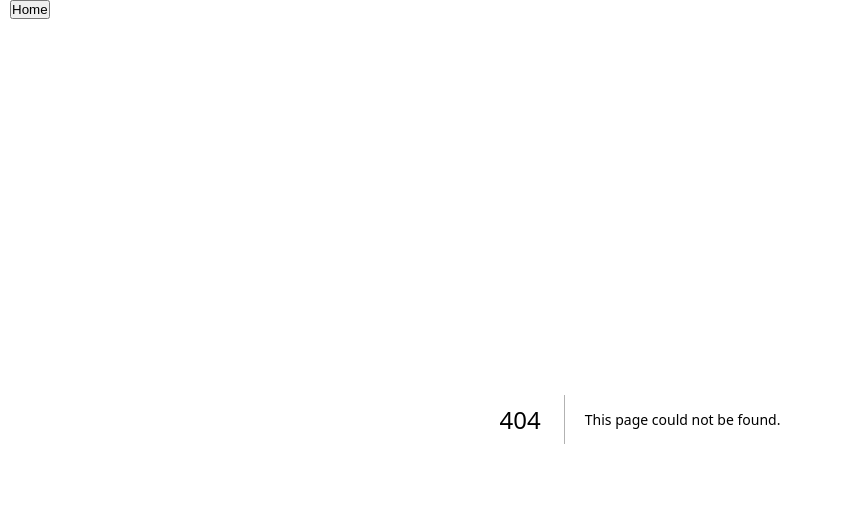
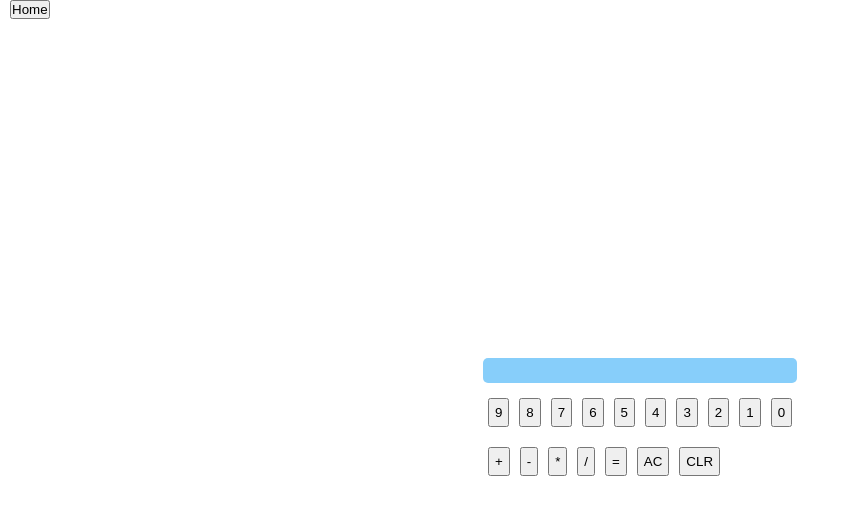
Before and after one commit to rahulUrajbhar/Frontend_UI_Projects, a Next.js app in the folder Ui_Components/: page /calculater in a window 1280 px wide. Before the commit this address had no page. Shown: the top 514 px of the page, without its empty margins (0-850 px from the left). Built offline with nearby package versions, Linux system fonts and the light colour scheme.

Commit message:
calculater

```diff
--- /dev/null
+++ b/Ui_Components/src/app/calculater/page.jsx
@@ -0,0 +1,9 @@
+import Calculater from '@/components/calculate/Calculater'
+import React from 'react'
+
+ const page = () => {
+  return (
+    <div ><Calculater/></div>
+  )
+}
+export default page
--- a/Ui_Components/src/app/globals.css
+++ b/Ui_Components/src/app/globals.css
@@ -18,3 +18,9 @@ a {
   text-decoration: none;
   color: inherit;
 }
+.parent{
+  display: flex;
+  align-items: center;
+  justify-content: center;
+  flex-wrap: wrap;
+}
--- a/Ui_Components/src/app/page.js
+++ b/Ui_Components/src/app/page.js
@@ -3,7 +3,7 @@ import "./globals.css";
 import Link from "next/link";
 export default function Home() {
   return (
-    <ul>
+    <ul className="parent">
       <li>
         <Link href={"/otpinput"}>OTP Input</Link>
       </li>
@@ -28,6 +28,9 @@ export default function Home() {
       <li>
         <Link href={"/useState"}>Use State</Link>
       </li>
+      <li>
+        <Link href={"/calculater"}>Calculater</Link>
+      </li>
     </ul>
   );
 }
--- /dev/null
+++ b/Ui_Components/src/components/calculate/Button.jsx
@@ -0,0 +1,17 @@
+
+const Button = ({ label, inputNum }) => {
+  function handelChange(label) {
+    return ()=>{inputNum(label)}
+  }
+
+  return (
+          <button
+            onClick={handelChange(label)}
+            style={{ padding: "5px", margin: "5px" }}
+          >
+            {label}
+          </button>
+  );
+};
+
+export default Button;
--- /dev/null
+++ b/Ui_Components/src/components/calculate/Calculater.jsx
@@ -0,0 +1,110 @@
+"use client";
+import React, { useState } from "react";
+import "@/components/calculate/calcutater.css";
+import Input from "@/components/calculate/Input";
+import Button from "@/components/calculate/Button";
+
+const Calculator = () => {
+  const [currentValue, setCurrentValue] = useState("");  // Tracks the number being typed
+  const [operator, setOperator] = useState("");  // Tracks the operator (+, -, *, /)
+  const [inputDis, setInputDis] = useState("");  // Display the full input string (for showing input and operator)
+
+  const NumVal = [9, 8, 7, 6, 5, 4, 3, 2, 1, 0];
+  const ADD = "+";
+  const SUB = "-";
+  const MUL = "*";
+  const DIV = "/";
+  const ANS = "=";
+  const AC = "AC";
+  const CLEAR = "CLR";
+  const Operators = [ADD, SUB, MUL, DIV, ANS, AC, CLEAR];
+
+  // Function to calculate the result
+  function Answer() {
+    if (currentValue === "" || operator === "") return; // Check if there's enough data to calculate
+
+    const prevValue = parseFloat(inputDis.split(operator)[0]);  // Previous number (before the operator)
+    const currValue = parseFloat(currentValue);  // Current number (after the operator)
+
+    let result;
+    switch (operator) {
+      case ADD:
+        result = prevValue + currValue;
+        break;
+      case SUB:
+        result = prevValue - currValue;
+        break;
+      case MUL:
+        result = prevValue * currValue;
+        break;
+      case DIV:
+        if (currValue === 0) {
+          alert("Cannot divide by zero!");
+          return;
+        }
+        result = prevValue / currValue;
+        break;
+      default:
+        return;
+    }
+    setCurrentValue(result.toString());
+    setOperator("");  // Reset operator after calculation
+    setInputDis(result.toString());  // Update the display with the result
+  }
+
+  // Function to update the display value with the number being typed
+  function InputValue(value) {
+    setCurrentValue(value);
+  }
+
+  // Function to handle the input of numbers and operators
+  function handleInput(value) {
+    setCurrentValue((prev) => prev + value);  // Append the value to current input
+    setInputDis((prev) => prev + value);  // Update the display input
+  }
+
+  // Function to handle operators (+, -, *, /, etc.)
+  function handleOperator(value) {
+    if (value === AC) {
+      setCurrentValue(""); // Clear the current value
+      setInputDis(""); // Reset the display
+      setOperator(""); // Reset the operator
+      return;
+    }
+
+    if (value === CLEAR) {
+      setCurrentValue(""); // Clear the current input
+      setInputDis((prev) => prev.slice(0, -1)); // Remove the last character from the display
+      return;
+    }
+
+    if (value === ANS) {
+      Answer(); // Perform the calculation when "=" is pressed
+    } else {
+      if (currentValue === "") return;  // Do nothing if there's no current value
+      setOperator(value);  // Set the operator
+      setInputDis((prev) => prev + value); // Update the display with the operator
+      setCurrentValue(""); // Clear the current value to input the next number
+    }
+  }
+
+  return (
+    <div className="calculaterContainer">
+      <div style={{ display: "flex", flexDirection: "column", gap: "10px" }}>
+        <Input getInput={InputValue} value={inputDis} />
+        <div style={{ display: "flex", alignItems: "center" }}>
+          {NumVal.map((Num) => (
+            <Button key={Num} label={Num} inputNum={handleInput} />
+          ))}
+        </div>
+        <div style={{ display: "flex", alignItems: "center" }}>
+          {Operators.map((oper) => (
+            <Button key={oper} label={oper} inputNum={handleOperator} />
+          ))}
+        </div>
+      </div>
+    </div>
+  );
+};
+
+export default Calculator;
--- /dev/null
+++ b/Ui_Components/src/components/calculate/Input.jsx
@@ -0,0 +1,11 @@
+import React from "react";
+
+const Input = ({ getInput,value }) => {
+  function HandelChange(e) {
+    const newValue = e.target.value;
+    getInput(newValue);
+  }
+  return <input style={{border:"none", backgroundColor:"lightskyblue",padding:"5px",borderRadius:"5px",textAlign:"right"}} type="text" onChange={HandelChange} value={value}/>;
+};
+
+export default Input;
--- /dev/null
+++ b/Ui_Components/src/components/calculate/calcutater.css
@@ -0,0 +1,6 @@
+.calculaterContainer{
+    display: flex;
+    align-items: center;
+    justify-content: center;
+    height: 100vh;
+}
```
